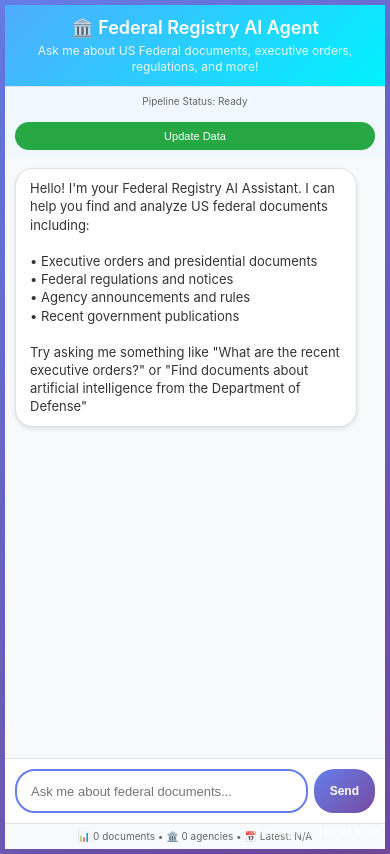
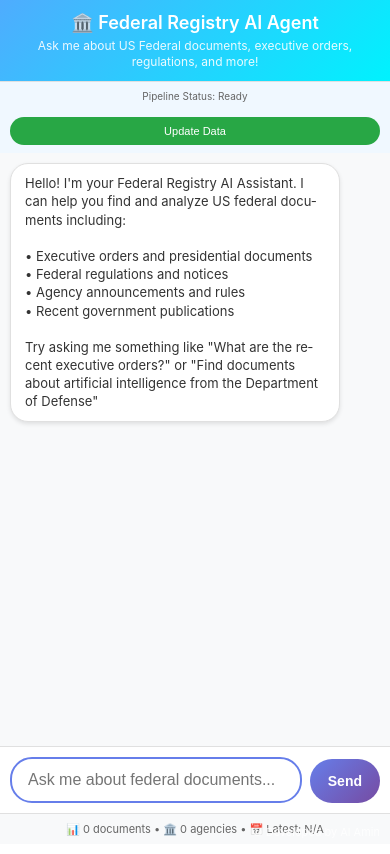
Before and after one commit to Prog-amin/federal-rag-agentic-chatbot, a FastAPI app: page / in a window 390 px wide. Run offline with FastAPI, Linux system fonts and the light colour scheme; data that the repository does not hold is empty.

Commit message:
some updates

```diff
--- a/app.py
+++ b/app.py
@@ -33,7 +33,7 @@ logging.basicConfig(
 )
 logger = logging.getLogger(__name__)
 
-# Enhanced logging configuration for usage tracking
+# Enhanced logging configuration for usage tracking with detailed timestamps
 usage_logger = logging.getLogger("usage_tracker")
 
 # Try to create file handler, fallback to console if permission denied
@@ -41,7 +41,8 @@ try:
     # Try writing to /tmp directory (writable in most containers)
     usage_handler = logging.FileHandler('/tmp/usage_tracking.log')
     usage_formatter = logging.Formatter(
-        '%(asctime)s - USAGE - %(levelname)s - %(message)s'
+        '%(asctime)s.%(msecs)03d - USAGE - %(levelname)s - %(message)s',
+        datefmt='%Y-%m-%d %H:%M:%S'
     )
     usage_handler.setFormatter(usage_formatter)
     usage_logger.addHandler(usage_handler)
@@ -49,14 +50,21 @@ try:
 except PermissionError:
     logger.warning("⚠️ Cannot create log file, using console logging only")
 
-# Always add console handler for HF Spaces visibility
+# Always add console handler for HF Spaces visibility with enhanced time format
 console_handler = logging.StreamHandler()
 console_formatter = logging.Formatter(
-    '%(asctime)s - USAGE - %(levelname)s - %(message)s'
+    '%(asctime)s.%(msecs)03d - USAGE - %(levelname)s - %(message)s',
+    datefmt='%Y-%m-%d %H:%M:%S'
 )
 console_handler.setFormatter(console_formatter)
 usage_logger.addHandler(console_handler)
 usage_logger.setLevel(logging.INFO)
+
+# Log startup time with detailed timestamp
+startup_time = datetime.now()
+usage_logger.info(f"SYSTEM_STARTUP: Application started at {startup_time.strftime('%Y-%m-%d %H:%M:%S.%f')[:-3]} UTC")
+usage_logger.info(f"SYSTEM_STARTUP: Timezone info - {startup_time.astimezone().strftime('%Y-%m-%d %H:%M:%S %Z %z')}")
+usage_logger.info(f"SYSTEM_STARTUP: Unix timestamp - {startup_time.timestamp()}")
 
 # Enhanced Pydantic models
 class ChatRequest(BaseModel):
--- a/templates/chat.html
+++ b/templates/chat.html
@@ -2,7 +2,7 @@
 <html lang="en">
 <head>
     <meta charset="UTF-8">
-    <meta name="viewport" content="width=device-width, initial-scale=1.0">
+    <meta name="viewport" content="width=device-width, initial-scale=1.0, user-scalable=no">
     <title>Federal Registry AI Agent</title>
     <style>
         * {
@@ -106,6 +106,7 @@
         .messages {
             flex: 1;
             overflow-y: auto;
+            overflow-x: hidden;
             padding: 15px;
             background: #f8f9fa;
             min-height: 0;
@@ -114,6 +115,7 @@
         .message {
             margin-bottom: 15px;
             animation: fadeIn 0.3s ease-in;
+            width: 100%;
         }
 
         @keyframes fadeIn {
@@ -123,21 +125,29 @@
 
         .message.user {
             text-align: right;
+            display: flex;
+            justify-content: flex-end;
         }
 
         .message.assistant {
             text-align: left;
+            display: flex;
+            justify-content: flex-start;
         }
 
         .message-content {
-            display: inline-block;
             max-width: min(85%, 600px);
             padding: 12px 16px;
             border-radius: 18px;
             font-size: clamp(13px, 2.5vw, 14px);
             line-height: 1.4;
+            /* Fixed word breaking for mobile */
             word-wrap: break-word;
+            overflow-wrap: break-word;
             word-break: break-word;
+            hyphens: auto;
+            /* Prevent horizontal overflow */
+            overflow: hidden;
         }
 
         .message.user .message-content {
@@ -163,6 +173,7 @@
             display: flex;
             gap: 8px;
             align-items: flex-end;
+            width: 100%;
         }
 
         .message-input {
@@ -176,6 +187,18 @@
             resize: none;
             min-height: 44px;
             max-height: 120px;
+            /* Prevent horizontal overflow */
+            overflow-x: hidden;
+            overflow-y: auto;
+            /* Better text handling on mobile */
+            word-wrap: break-word;
+            word-break: break-word;
+            /* Prevent zoom on iOS */
+            -webkit-text-size-adjust: 100%;
+            /* Better mobile input handling */
+            -webkit-appearance: none;
+            -moz-appearance: none;
+            appearance: none;
         }
 
         .message-input:focus {
@@ -194,6 +217,7 @@
             transition: transform 0.2s ease, box-shadow 0.2s ease;
             white-space: nowrap;
             min-height: 44px;
+            flex-shrink: 0;
         }
 
         .send-button:hover:not(:disabled) {
@@ -264,6 +288,10 @@
             border-top: 1px solid #e0e0e0;
             flex-shrink: 0;
             line-height: 1.3;
+            /* Prevent text overflow */
+            overflow: hidden;
+            text-overflow: ellipsis;
+            white-space: nowrap;
         }
 
         .developer-credit {
@@ -279,13 +307,14 @@
         /* Mobile-first responsive breakpoints */
         @media (max-width: 480px) {
             body {
-                padding: 5px;
+                padding: 0;
             }
 
             .container {
                 height: 100vh;
                 border-radius: 0;
                 max-height: none;
+                max-width: 100vw;
             }
 
             .header {
@@ -309,8 +338,11 @@
             }
 
             .message-content {
-                max-width: 95%;
+                max-width: calc(100vw - 60px);
                 padding: 10px 14px;
+                /* Better mobile text handling */
+                word-break: break-word;
+                overflow-wrap: anywhere;
             }
 
             .input-container {
@@ -318,22 +350,31 @@
             }
 
             .input-form {
-                gap: 6px;
+                gap: 8px;
             }
 
             .message-input {
-                padding: 10px 14px;
-                border-radius: 20px;
+                padding: 12px 16px;
+                border-radius: 22px;
+                /* Mobile-specific font size to prevent zoom */
+                font-size: 16px;
+                /* Better mobile keyboard handling */
+                -webkit-font-smoothing: antialiased;
+                -moz-osx-font-smoothing: grayscale;
             }
 
             .send-button {
-                padding: 10px 16px;
-                border-radius: 20px;
+                padding: 12px 18px;
+                border-radius: 22px;
+                font-size: 14px;
             }
 
             .stats {
-                padding: 6px 8px;
-                font-size: 10px;
+                padding: 8px;
+                font-size: 11px;
+                /* Allow stats to wrap on very small screens */
+                white-space: normal;
+                text-align: center;
             }
 
             .developer-credit {
@@ -563,20 +664,34 @@
 
             const contentDiv = document.createElement('div');
             contentDiv.className = 'message-content';
-            contentDiv.innerHTML = content.replace(/\n/g, '<br>');
+
+            // Better text processing for mobile
+            let processedContent = content.replace(/\n/g, '<br>');
+
+            // Ensure proper word wrapping for long words or URLs
+            processedContent = processedContent.replace(
+                /(https?:\/\/[^\s<]+)/g,
+                '<span style="word-break: break-all;">$1</span>'
+            );
+
+            contentDiv.innerHTML = processedContent;
 
             messageDiv.appendChild(contentDiv);
             messagesContainer.appendChild(messageDiv);
 
-            // Scroll to bottom
-            messagesContainer.scrollTop = messagesContainer.scrollHeight;
+            // Smooth scroll to bottom
+            setTimeout(() => {
+                messagesContainer.scrollTop = messagesContainer.scrollHeight;
+            }, 100);
         }
 
         // Show/hide typing indicator
         function showTyping(show = true) {
             typingIndicator.style.display = show ? 'flex' : 'none';
             if (show) {
-                messagesContainer.scrollTop = messagesContainer.scrollHeight;
+                setTimeout(() => {
+                    messagesContainer.scrollTop = messagesContainer.scrollHeight;
+                }, 100);
             }
         }
 
@@ -630,22 +745,14 @@
         });
 
         // Load database statistics
-        // Fixed stats loading function for chathtml.py
         async function loadStats() {
             try {
                 const response = await fetch('/api/stats');
                 const data = await response.json();
 
-                // Use the correct field names from app.py SystemStats model
                 const statsText = `📊 ${data.total_documents || 0} documents • 🏛️ ${data.agency_count || 0} agencies • 📅 Latest: ${data.latest_publication_date || 'N/A'}`;
 
                 statsDiv.textContent = statsText;
-
-                // Optional: Add additional stats display
-                if (data.recent_documents) {
-                    const recentStats = `📈 Recent (30 days): ${data.recent_documents}`;
-                    // You could add this to another element or append to statsDiv
-                }
 
             } catch (error) {
                 console.error('Stats loading error:', error);
@@ -692,10 +799,63 @@
             }
         }
 
+        // Enhanced mobile keyboard handling
+        function handleMobileInput() {
+            // Prevent zoom on focus for iOS
+            if (/iPad|iPhone|iPod/.test(navigator.userAgent)) {
+                const viewport = document.querySelector('meta[name=viewport]');
+
+                messageInput.addEventListener('focus', function() {
+                    viewport.setAttribute('content', 'width=device-width, initial-scale=1.0, maximum-scale=1.0, user-scalable=no');
+                });
+
+                messageInput.addEventListener('blur', function() {
+                    viewport.setAttribute('content', 'width=device-width, initial-scale=1.0, user-scalable=no');
+                    // Scroll to top to fix iOS keyboard issues
+                    setTimeout(() => {
+                        window.scrollTo(0, 0);
+                        document.body.scrollTop = 0;
+                    }, 100);
+                });
+            }
+
+            // Handle Android keyboard issues
+            if (/Android/.test(navigator.userAgent)) {
+                let initialViewportHeight = window.innerHeight;
+
+                window.addEventListener('resize', () => {
+                    if (window.innerHeight < initialViewportHeight * 0.75) {
+                        // Keyboard is open
+                        document.body.style.height = window.innerHeight + 'px';
+                    } else {
+                        // Keyboard is closed
+                        document.body.style.height = '100vh';
+                    }
+                });
+            }
+        }
+
+        // Better scroll handling for mobile
+        function improveScrolling() {
+            // Prevent overscroll bounce on iOS
+            document.addEventListener('touchmove', function(e) {
+                if (!messagesContainer.contains(e.target)) {
+                    e.preventDefault();
+                }
+            }, { passive: false });
+
+            // Better scrolling for message container
+            messagesContainer.addEventListener('touchstart', function() {
+                this.style.webkitOverflowScrolling = 'touch';
+            });
+        }
+
         // Initialize
         document.addEventListener('DOMContentLoaded', () => {
             messageInput.focus();
             loadStats();
+            handleMobileInput();
+            improveScrolling();
         });
 
         // Auto-refresh stats every 5 minutes
@@ -703,21 +863,35 @@
 
         // Handle window resize for better mobile experience
         window.addEventListener('resize', () => {
-            // Scroll to bottom on resize to maintain chat position
             setTimeout(() => {
                 messagesContainer.scrollTop = messagesContainer.scrollHeight;
             }, 100);
         });
 
-        // Prevent zoom on input focus on iOS
-        if (/iPad|iPhone|iPod/.test(navigator.userAgent)) {
-            messageInput.addEventListener('focus', function() {
-                messageInput.style.fontSize = '16px';
-            });
-            messageInput.addEventListener('blur', function() {
-                messageInput.style.fontSize = '';
-            });
-        }
+        // Handle orientation change
+        window.addEventListener('orientationchange', () => {
+            setTimeout(() => {
+                window.scrollTo(0, 0);
+                messagesContainer.scrollTop = messagesContainer.scrollHeight;
+            }, 200);
+        });
+
+        // Better touch handling for mobile
+        let touchStartY = 0;
+
+        document.addEventListener('touchstart', function(e) {
+            touchStartY = e.touches[0].clientY;
+        }, { passive: true });
+
+        document.addEventListener('touchmove', function(e) {
+            const touchY = e.touches[0].clientY;
+            const touchDiff = touchStartY - touchY;
+
+            // Prevent pull-to-refresh on most mobile browsers
+            if (touchDiff < 0 && window.pageYOffset === 0) {
+                e.preventDefault();
+            }
+        }, { passive: false });
     </script>
 </body>
 </html>
```
Also changed, not shown: other parts of templates/chat.html (+62 -2 lines).
